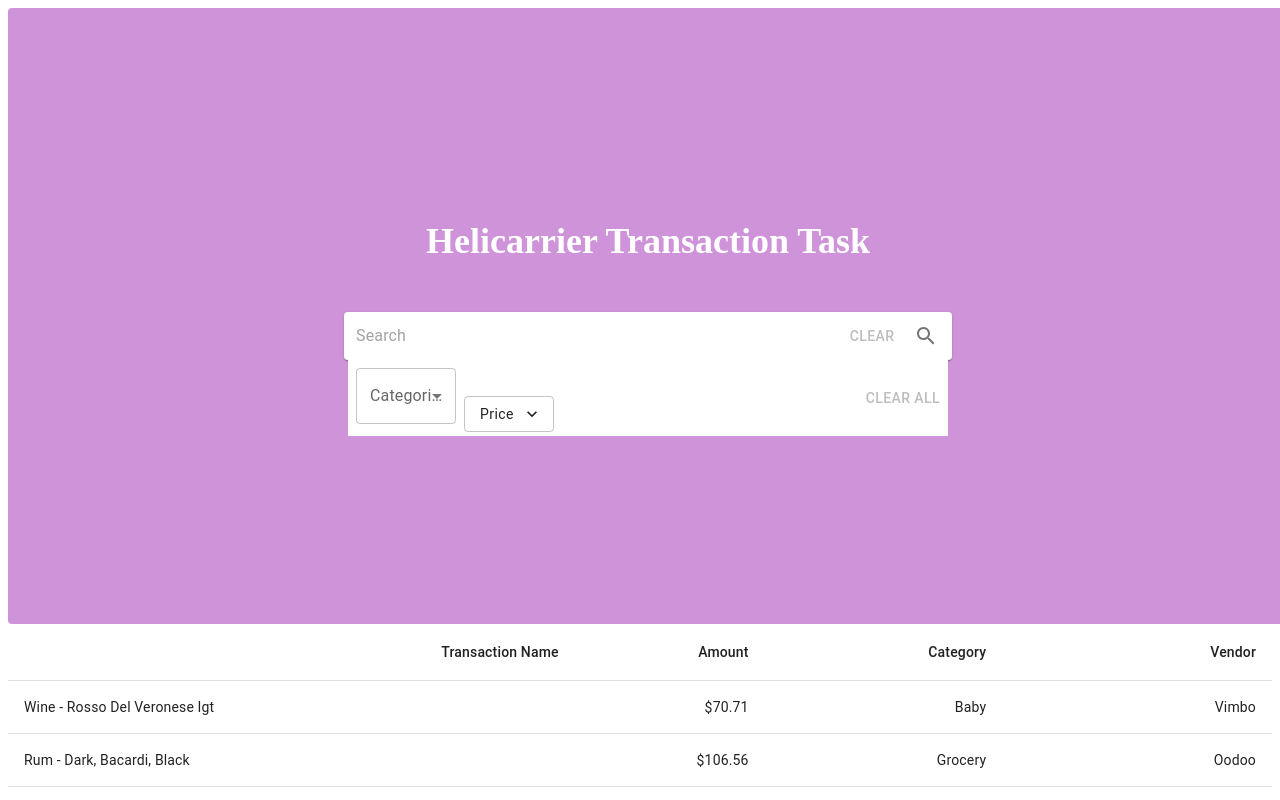
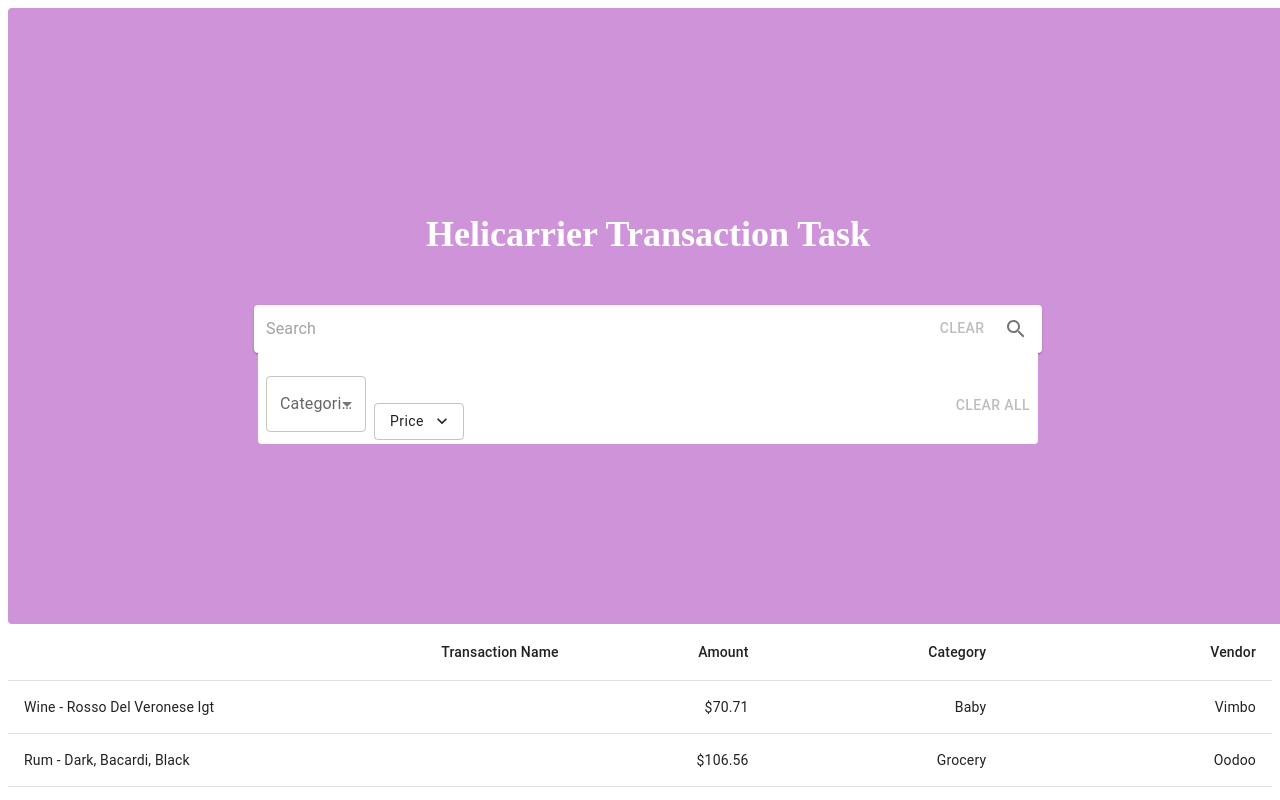
Before and after one commit to siccoo/helicarrier-fe-task, a React (Create React App) app: page / in a window 1280 px wide. Shown: the top 800 px of the page. Built offline with nearby package versions, Linux system fonts and the light colour scheme; the HTML template or start-up script is replaced by a standard one.

Commit message:
updating on App.tsx, SearchBar.tsx & Filters.tsx

```diff
--- a/src/App.tsx
+++ b/src/App.tsx
@@ -45,6 +45,7 @@ function App() {
           categories={categories}
           names={names}
           amountRange={amountRange}
+          vendorNames={vendors}
         />
       </Box>
       <DataTable columns={COLUMNS} data={transactions} />
--- a/src/components/SearchBar.tsx
+++ b/src/components/SearchBar.tsx
@@ -10,7 +10,7 @@ export default function CustomizedInputBase() {
     return (
         <Paper
             component="form"
-            sx={{p: '2px 4px', display: 'flex', alignItems: 'center', width: 600, height: 'fit-content', marginTop: 50 }}
+            sx={{p: '2px 4px', display: 'flex', alignItems: 'center', width: 780, height: 'fit-content', marginTop: 50 }}
         >
             <InputBase
                 sx={{ ml: 1, flex: 1 }}
--- a/src/containers/Filters.tsx
+++ b/src/containers/Filters.tsx
@@ -9,21 +9,26 @@ import "../styles/filters.css"
 export const Filters = ({
     categories,
     names,
-    amountRange
+    amountRange,
+    vendorNames
 }: {
     categories: Array<string>,
     names: Array<string>,
     amountRange: Array<number>,
+    vendorNames: Array<string>
 }) => {
     return (
         <Box
             sx={{
                 display: 'flex',
                 justifyContent: 'space-between',
-                width: '600px',
+                width: '780px',
                 backgroundColor: 'white',
                 borderColor: 'rgba(0, 0, 0, 1)',
-                borderWidth: "1px"
+                borderWidth: "1px",
+                paddingTop: '15px',
+                borderBottomRightRadius: '4px',
+                borderBottomLeftRadius: '4px'
             }}
         >
             <div className='filtersContainer'>
```
